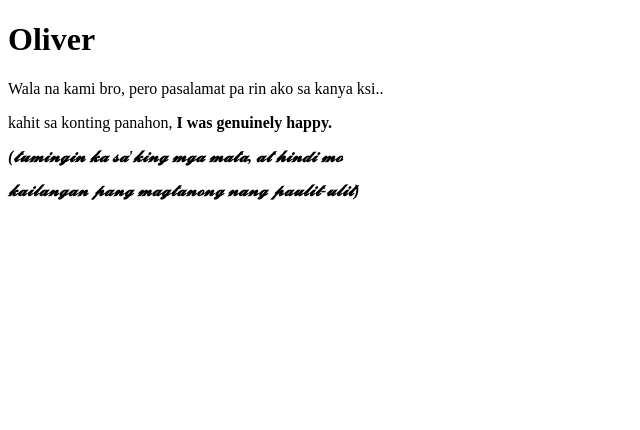
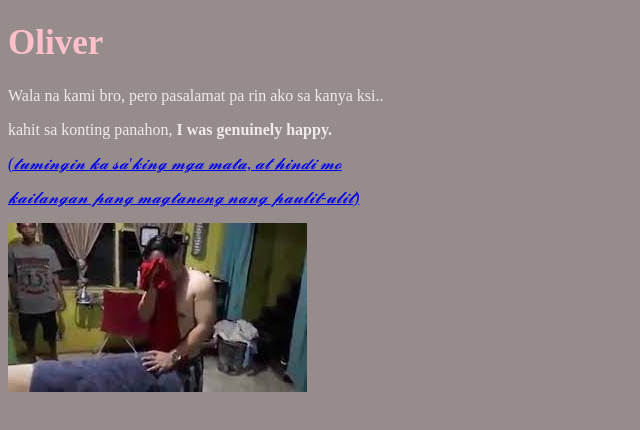
Before and after one commit to yonard007/git_test, a plain HTML site: page Index.html in a window 1280 px wide. Shown: the whole page, without its empty margins (0-640 px from the left). Drawn offline with Linux system fonts and the light colour scheme.

Commit message:
Edit Index.html

```diff
--- a/Index.html
+++ b/Index.html
@@ -8,15 +8,17 @@
 </head>
 
 
-<body>
-    <h1>Oliver</h1>
+<body style="background-color: rgb(150, 140, 140); color: rgb(240, 235, 235)">
+    <h1 style="color: pink; font-size: 35px;">Oliver</h1>
     <p>Wala na kami bro, pero pasalamat pa rin ako sa kanya ksi..</p>
     <p>kahit sa konting panahon, <strong>I was genuinely happy.</strong></p>
 
-    <p><em><strong>(𝓽𝓾𝓶𝓲𝓷𝓰𝓲𝓷 𝓴𝓪 𝓼𝓪'𝓴𝓲𝓷𝓰 𝓶𝓰𝓪 𝓶𝓪𝓽𝓪, 𝓪𝓽 𝓱𝓲𝓷𝓭𝓲 𝓶𝓸 </strong></em></p>
-    <p><em><strong>𝓴𝓪𝓲𝓵𝓪𝓷𝓰𝓪𝓷 𝓹𝓪𝓷𝓰 𝓶𝓪𝓰𝓽𝓪𝓷𝓸𝓷𝓰 𝓷𝓪𝓷𝓰 𝓹𝓪𝓾𝓵𝓲𝓽-𝓾𝓵𝓲𝓽)</strong></em></p>
+    <a href="https://youtu.be/rxXsdj7EBm4?t=187">
+        <em>(𝓽𝓾𝓶𝓲𝓷𝓰𝓲𝓷 𝓴𝓪 𝓼𝓪'𝓴𝓲𝓷𝓰 𝓶𝓰𝓪 𝓶𝓪𝓽𝓪, 𝓪𝓽 𝓱𝓲𝓷𝓭𝓲 𝓶𝓸 </em></p>
+        <p><em>𝓴𝓪𝓲𝓵𝓪𝓷𝓰𝓪𝓷 𝓹𝓪𝓷𝓰 𝓶𝓪𝓰𝓽𝓪𝓷𝓸𝓷𝓰 𝓷𝓪𝓷𝓰 𝓹𝓪𝓾𝓵𝓲𝓽-𝓾𝓵𝓲𝓽)</em></p>
+    </a>
 
-
+    <img src="img/cttobadang.jpeg" alt="t2badang">
 
 
 
```
Also changed, not shown: img/cttobadang.jpeg (added).
